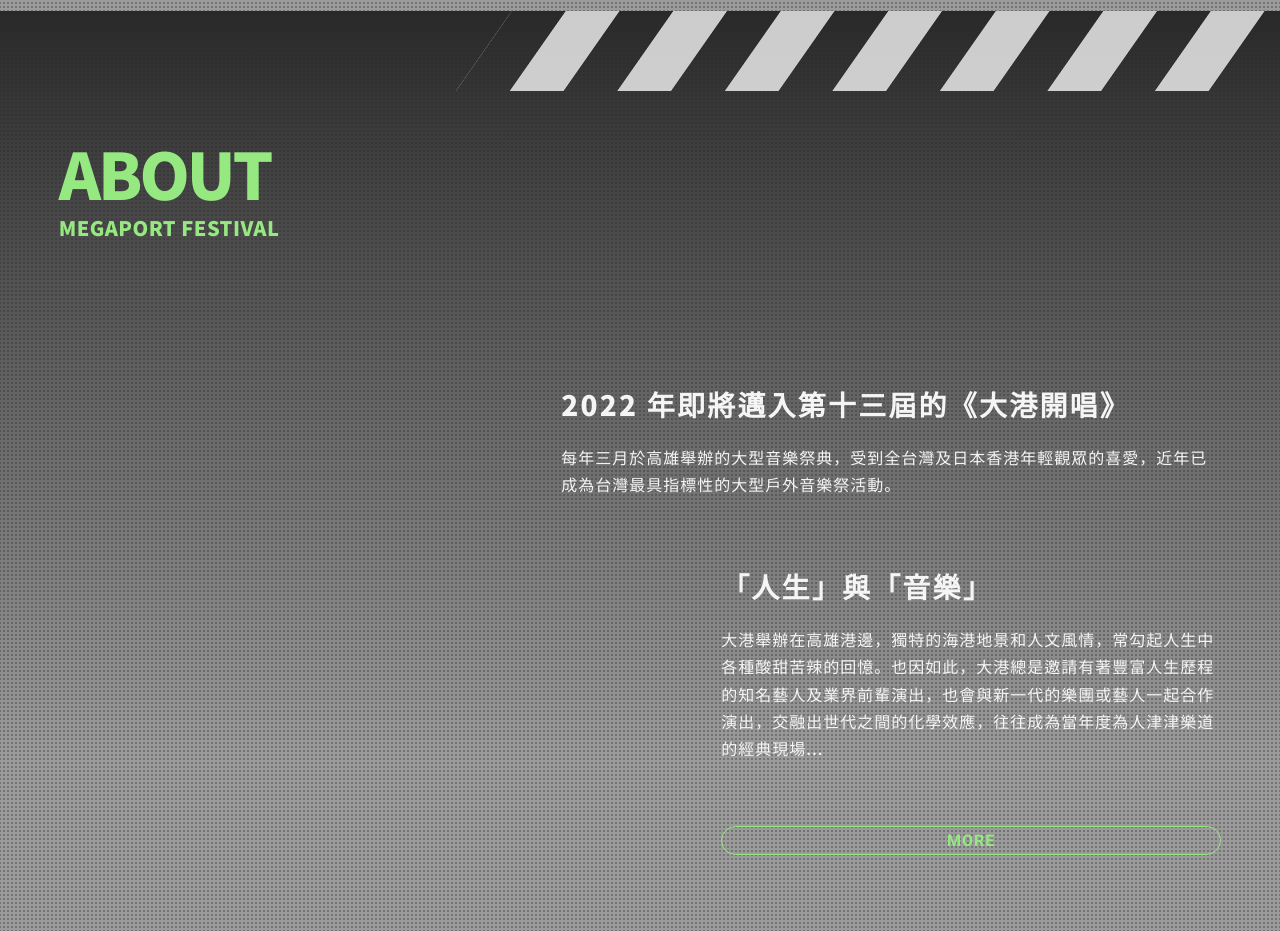
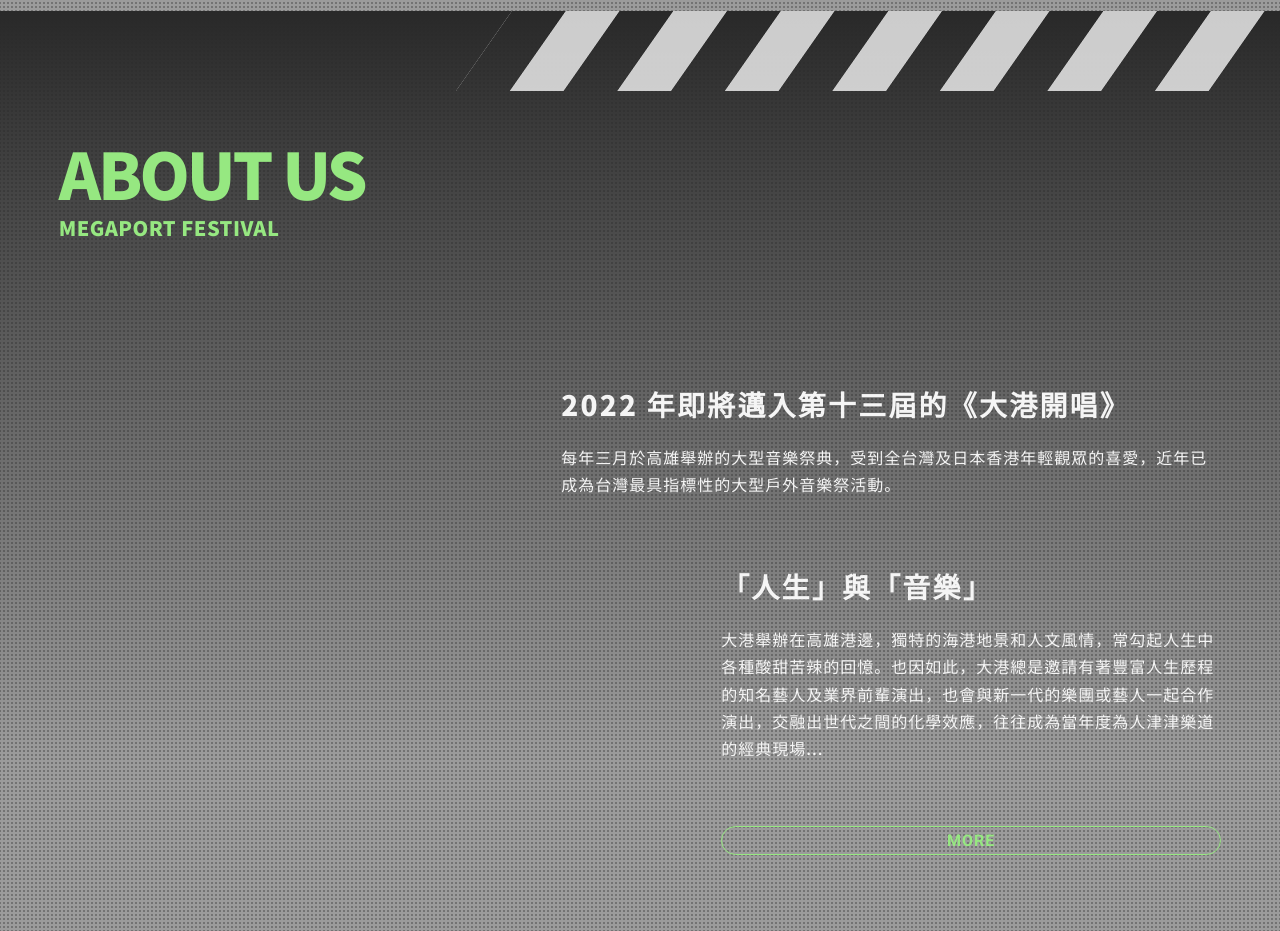
Before and after one commit to JarvisChao/megaport-teaching, a plain HTML site: page dist/index.html in a window 1280 px wide. Shown: the part 2581-3512 px from the top of the page. Drawn offline with nearby package versions, Linux system fonts and the light colour scheme.

Commit message:
docs: 更改 about 標題

```diff
--- a/dist/index.html
+++ b/dist/index.html
@@ -195,7 +195,7 @@
       <section class="l-about u-gradient">
         <div class="container">
           <div class="u-mb-80" data-aos="fade-right">
-            <h2 class="u-text-4xl u-color-secondary">ABOUT<span class="u-text-lg">MEGAPORT FESTIVAL</span></h2>
+            <h2 class="u-text-4xl u-color-secondary">ABOUT US<span class="u-text-lg">MEGAPORT FESTIVAL</span></h2>
           </div>
         </div>
         <div class="container --left">
```
Also changed, not shown: 1 other file.
